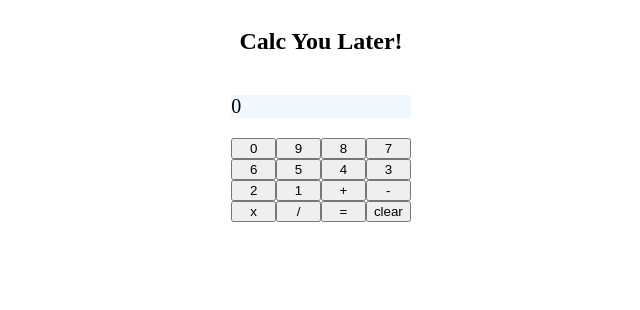
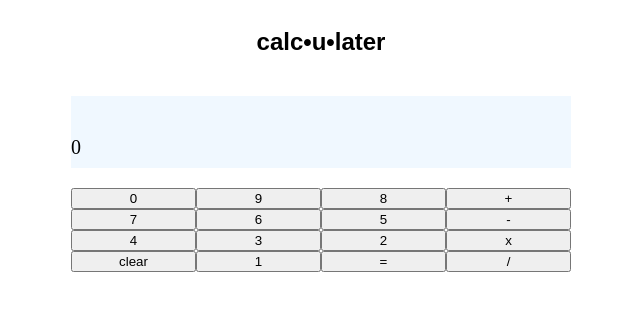
Before and after one commit to pea-on-earth/calculator, a plain HTML site: page index.html in a window 1280 px wide. Both pictures are taken after a click on the button "clear". Shown: the whole page, without its empty margins (319-959 px from the left). Drawn offline with Linux system fonts and the light colour scheme.

Commit message:
needs work on operator stages

```diff
--- a/calc.css
+++ b/calc.css
@@ -4,16 +4,24 @@ body {
     align-items: center;
 }
 
+h2, .btns {
+    font-family: Arial, Helvetica, sans-serif;
+}
+
 .display {
     background-color: aliceblue;
+    width: 500px;
+    min-height: 60px;
 }
 
 #current {
+    min-height: 32px;
     font-size: 20px;
 }
 
 #last {
-    font-size: 15px;
+    min-height: 20px;
+    font-size: 20px;
 }
 
 .btns {
--- a/calc.js
+++ b/calc.js
@@ -1,3 +1,5 @@
+/*NOT FINISHED - needs some work on operation stages */
+
 let currentNum = '';
 let lastNum = '';
 let currentOp = '';
@@ -25,18 +27,24 @@ opBtns.forEach((button) => {
 
 
 function num(number) {
-    current.textContent = number;
-    currentNum = number;
-}
+    if (current.textContent === '0'){
+        current.textContent = number
+    } else {
+    current.textContent += number;
+    }
+    currentNum = current.textContent;
+};
 
 function op(operator) {
     currentOp = operator;
     lastNum = current.textContent;
     last.textContent = `${lastNum} ${operator}`;
-    // evaluate();
+    current.textContent = " ";
+    //evaluate();
 }
 
 function evaluate(){
+    if (currentNum == NaN || lastNum == NaN) return;
     last.textContent = `${lastNum} ${currentOp} ${currentNum}`
     current.textContent = operate(currentOp, lastNum, currentNum);
 };
@@ -49,8 +57,8 @@ clearBtn.addEventListener('click', () => clear());
 function clear(){
     current.textContent = 0;
     last.textContent = " ";
-    currentNum = 0;
-    lastNum = 0;
+    currentNum = '';
+    lastNum = '';
 };
 //
 
--- a/index.html
+++ b/index.html
@@ -6,7 +6,7 @@
         <link rel="stylesheet" href="calc.css">
     </head>
     <body>
-        <h2>Calc You Later!</h2>
+        <h2>calc•u•later</h2>
 
         <div class="calculator">
             <div class="display">
@@ -17,19 +17,22 @@
                 <button class="digit" id="0" >0</button>
                 <button class="digit" id="9" >9</button>
                 <button class="digit" id="8" >8</button>
+                <button class="operator" id="add">+</button>
+
                 <button class="digit" id="7" >7</button>
                 <button class="digit" id="6" >6</button>
                 <button class="digit" id="5" >5</button>
+                <button class="operator" id="subtract">-</button>
+
                 <button class="digit" id="4" >4</button>
                 <button class="digit" id="3" >3</button>
                 <button class="digit" id="2" >2</button>
+                <button class="operator" id="multiply">x</button>
+
+                <button id="clear">clear</button>
                 <button class="digit" id="1" >1</button>
-                <button class="operator" id="add">+</button>
-                <button class="operator" id="subtract">-</button>
-                <button class="operator" id="multiply">x</button>
+                <button id="equals">=</button>
                 <button class="operator" id="divide">/</button>
-                <button id="equals">=</button>
-                <button id="clear">clear</button>
             </div>
 
         </div>
```
